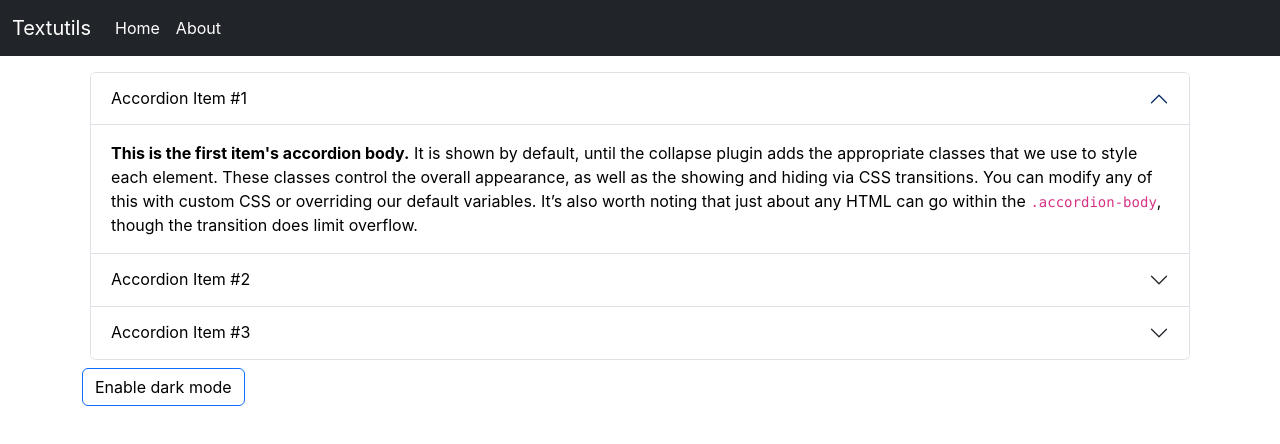
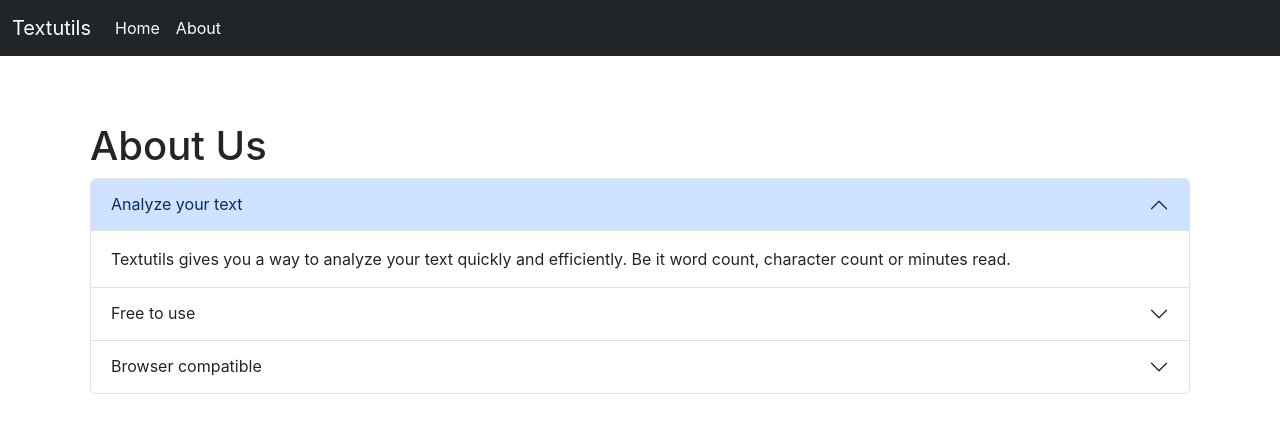
Before and after one commit to 69979prasanna/programming, a React (Create React App) app: page /#/about in a window 1280 px wide. Shown: the top 444 px of the page. Built offline with nearby package versions, Linux system fonts and the light colour scheme.

Commit message:
update site

```diff
--- a/public/index.html
+++ b/public/index.html
@@ -2,7 +2,7 @@
 <html lang="en">
   <head>
     <meta charset="utf-8" />
-    <link rel="icon" href="https://tse3.mm.bing.net/th/id/OIP.ALtDZHbdkJoWGqNZg4XdFwHaHa?pid=Api&P=0&h=220" />
+    <link rel="icon" href="https://cdn-icons-png.flaticon.com/128/9889/9889012.png" />
     <meta name="viewport" content="width=device-width, initial-scale=1" />
     <meta name="theme-color" content="#000000" />
     <meta
--- a/src/App.css
+++ b/src/App.css
@@ -3,8 +3,8 @@
   justify-content: center;
 }
 textarea{
-  width: 80vw;
-  height: 20vh;
+  width: 82vw;
+  height: 40vh;
 }
 .bt{
   display: flex;
--- a/src/App.js
+++ b/src/App.js
@@ -20,7 +20,6 @@
     })
     setTimeout(()=>{
       setalert(null)
-
     }, 2000)
   }
 
--- a/src/components/About.js
+++ b/src/components/About.js
@@ -1,70 +1,48 @@
-import React, { useState } from 'react'
+import React from 'react'
 
 export default function About() {
-    const[mystyle,setmystyle]= useState({
-        color:'black',
-        backgroundColor:'white'
-    })
-    const[btntext,setbtntxt]= useState("Enable dark mode")
-    let handle = ()=>{
-        if (mystyle.color === 'black') {
-            setmystyle({
-                color:'white',
-                backgroundColor:'black'
-            })
-            setbtntxt("Enable light mode")
-        }
-        else{
-            setmystyle({
-               color:'black',
-        backgroundColor:'white'
-            })
-              setbtntxt("Enable black mode")
-        }
-    }
   return (
     <>
-    <div className="container my-3" style={mystyle}>
+    <div className="container my-3" >
     <div className="accordion mx-2" id="accordionExample">
+      <h1>About Us</h1>
   <div className="accordion-item">
     <h2 className="accordion-header">
-      <button className="accordion-button" type="button" data-bs-toggle="collapse" data-bs-target="#collapseOne" aria-expanded="true" aria-controls="collapseOne"style={mystyle}>
-        Accordion Item #1
+      <button className="accordion-button" type="button" data-bs-toggle="collapse" data-bs-target="#collapseOne" aria-expanded="true" aria-controls="collapseOne">
+      Analyze your text
       </button>
     </h2>
     <div id="collapseOne" className="accordion-collapse collapse show" data-bs-parent="#accordionExample">
-      <div className="accordion-body "style={mystyle}>
-        <strong>This is the first item's accordion body.</strong> It is shown by default, until the collapse plugin adds the appropriate classes that we use to style each element. These classes control the overall appearance, as well as the showing and hiding via CSS transitions. You can modify any of this with custom CSS or overriding our default variables. It’s also worth noting that just about any HTML can go within the <code>.accordion-body</code>, though the transition does limit overflow.
+      <div className="accordion-body ">
+       Textutils gives you a way to analyze your text quickly and efficiently. Be it word count, character count or minutes read.
       </div>
     </div>
   </div>
   <div className="accordion-item">
     <h2 className="accordion-header">
-      <button className="accordion-button collapsed" type="button" data-bs-toggle="collapse" data-bs-target="#collapseTwo" aria-expanded="false" aria-controls="collapseTwo"style={mystyle}>
-        Accordion Item #2
+      <button className="accordion-button collapsed" type="button" data-bs-toggle="collapse" data-bs-target="#collapseTwo" aria-expanded="false" aria-controls="collapseTwo">
+        Free to use
       </button>
     </h2>
     <div id="collapseTwo" className="accordion-collapse collapse" data-bs-parent="#accordionExample">
-      <div className="accordion-body"style={mystyle}>
-        <strong>This is the second item’s accordion body.</strong> It is hidden by default, until the collapse plugin adds the appropriate classes that we use to style each element. These classes control the overall appearance, as well as the showing and hiding via CSS transitions. You can modify any of this with custom CSS or overriding our default variables. It’s also worth noting that just about any HTML can go within the <code>.accordion-body</code>, though the transition does limit overflow.
+      <div className="accordion-body">
+        Textutils is a free character count tool that provides instant character count and word count stastics for a given text. Textutils reports the number of words and characters. Thus it is suitable for writing text with word/ character limit.
       </div>
     </div>
   </div>
   <div className="accordion-item">
     <h2 className="accordion-header">
-      <button className="accordion-button collapsed" type="button" data-bs-toggle="collapse" data-bs-target="#collapseThree" aria-expanded="false" aria-controls="collapseThree"style={mystyle}>
-        Accordion Item #3
+      <button className="accordion-button collapsed" type="button" data-bs-toggle="collapse" data-bs-target="#collapseThree" aria-expanded="false" aria-controls="collapseThree">
+        Browser compatible
       </button>
     </h2>
     <div id="collapseThree" className="accordion-collapse collapse" data-bs-parent="#accordionExample">
-      <div className="accordion-body"style={mystyle}>
-        <strong>This is the third item’s accordion body.</strong> It is hidden by default, until the collapse plugin adds the appropriate classes that we use to style each element. These classes control the overall appearance, as well as the showing and hiding via CSS transitions. You can modify any of this with custom CSS or overriding our default variables. It’s also worth noting that just about any HTML can go within the <code>.accordion-body</code>, though the transition does limit overflow.
+      <div className="accordion-body">
+       This word counter software works in any browser such as chrome, blog, books, pdf document, essays, etc.
     </div>
     </div>
     </div>
     </div>
-    <button className='btn btn-primary my-2'onClick={handle}style={mystyle}>{btntext}</button>
-
     </div>
     </>
   )
--- a/src/components/Alert.js
+++ b/src/components/Alert.js
@@ -1,10 +1,10 @@
 import React from 'react'
-
 export default function Alert(props) {
   return (
-    props.alert && <div className={`alert alert-${props.alert.type} alert-dismissible fade show`}role="alert">
+    <div style={{height:50}}>
+      {props.alert && <div className={`alert alert-${props.alert.type} alert-dismissible fade show`}role="alert">
   <strong>{props.alert.type}</strong>: {props.alert.msg}
+    </div>}
 </div>
-
   )
 }
--- a/src/components/TextFrom.js
+++ b/src/components/TextFrom.js
@@ -49,18 +49,40 @@
     props.showalert("Text has been cleared.", "success")
   }
   }
+  const handlecopy = ()=> {
+    let txt = text
+    if(txt===""){
+      props.showalert("Please enter text to copy.","warning");
+    }
+    else{
+     txt = document.getElementById("mybox")
+      txt.select()
+      txt.setSelectionRange(0,999)
+      navigator.clipboard.writeText(txt.value)
+       props.showalert("Text has been copied.", "success")
+    }
+  }
   return (
     <div>
-      <div className="mb-3">
-      <label htmlFor="mybox mb-3" className='form-label mx-5'>Example textarea</label>
+      <div className="container mb-3">
+      <label htmlFor="mybox mb-3" className='form-label mb-3 mx-3 my-2'><h1>
+      Enter the text to anaylze  </h1></label>
       <div className="h">
       <textarea name="hello" id="mybox" rows="3" value={text} onChange={handleonchange}></textarea>
       </div>
     </div>
     <div className="bt">
-    <button className="btn btn-primary mx-2" onClick={handleupclick}>Convert to uppercase</button>
+    <button className="btn btn-primary mx-1" onClick={handleupclick}>Convert to uppercase</button>
     <button className="btn btn-primary mx-2" onClick={handlelowclick}>Convert to lowercase</button>
-     <button className="btn btn-primary " onClick={handleshow}>Clear text</button>
+     <button className="btn btn-primary mx-2" onClick={handleshow}>Clear text</button>
+     <button className="btn btn-primary mx-2" onClick={handlecopy}>Copy text</button>
+    </div>
+    <div className="container mb-3 my-4 ">
+      <h1>Your Text Summary</h1>
+      <p>{text.split(" ").filter((element)=>{return element.length!==0}).length} Words and {text.replace(/\s/g, '').length} characters</p>
+      <p>{0.008*(text.split(" ").filter((element)=>{return element.length!==0}).length)} Minutes read</p>
+      <h3> Preview</h3>
+      <p>{text}</p>
     </div>
     </div>
   )
```
